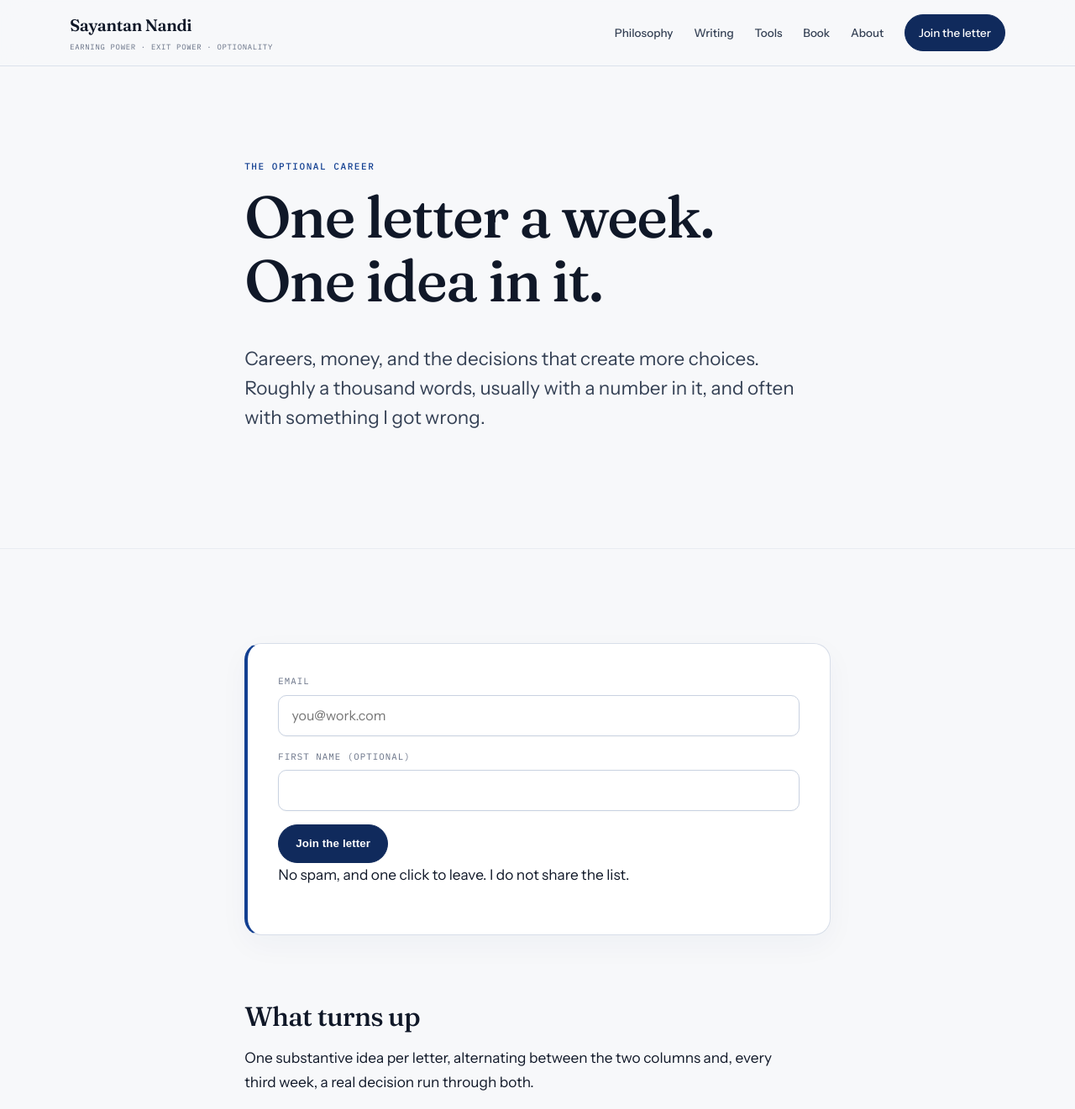
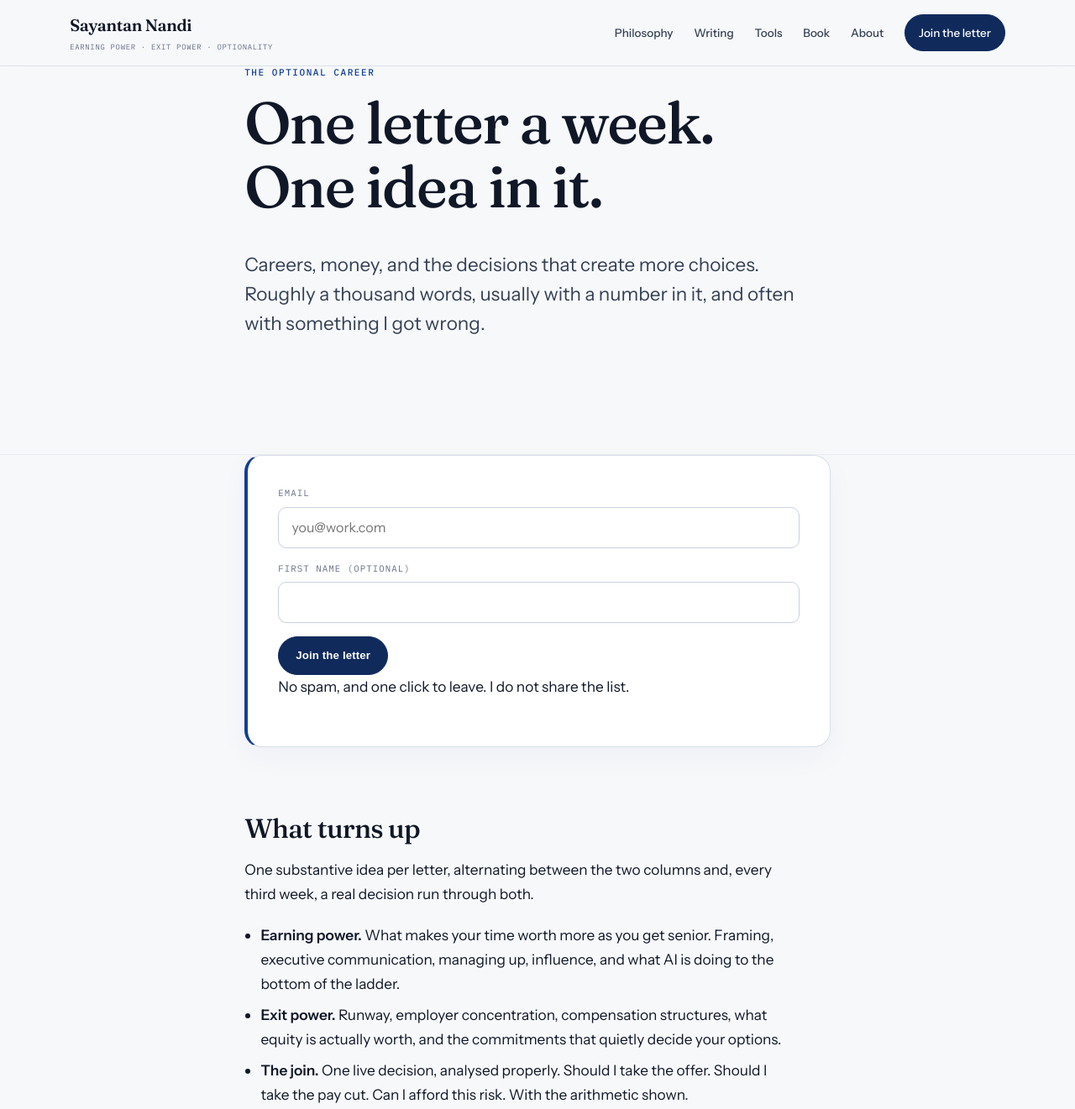
Before and after one commit to sayantannandi/sayantannandi-website, a plain HTML site: page newsletter.html in a window 1280 px wide. Shown: the top 1321 px of the page at 84% size. Drawn offline with Linux system fonts and the light colour scheme.

Commit message:
reducing gap between forms_v1

```diff
--- a/newsletter.html
+++ b/newsletter.html
@@ -38,7 +38,7 @@
 
 <main>
 
-  <section class="section">
+ <section class="section" style="padding-top:0">
     <div class="wrap wrap--narrow">
       <span class="eyebrow eyebrow--exit">The Optional Career</span>
       <h1>One letter a week.<br>One idea in it.</h1>
@@ -47,7 +47,7 @@
     </div>
   </section>
 
-  <section class="section">
+  <section class="section" style="padding-top:0">
     <div class="wrap wrap--narrow">
       <div class="panel panel--edge-exit">
        <div id="mlb2-45625160" class="ml-form-embedContainer ml-subscribe-form ml-subscribe-form-45625160">
```
